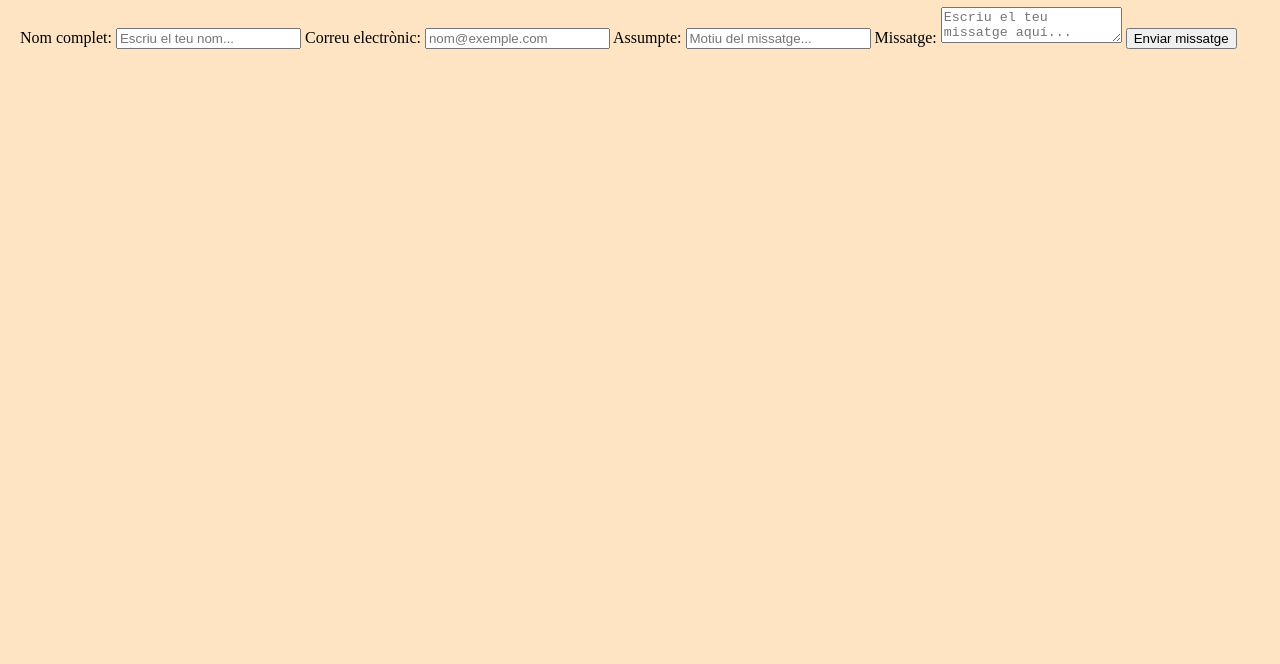
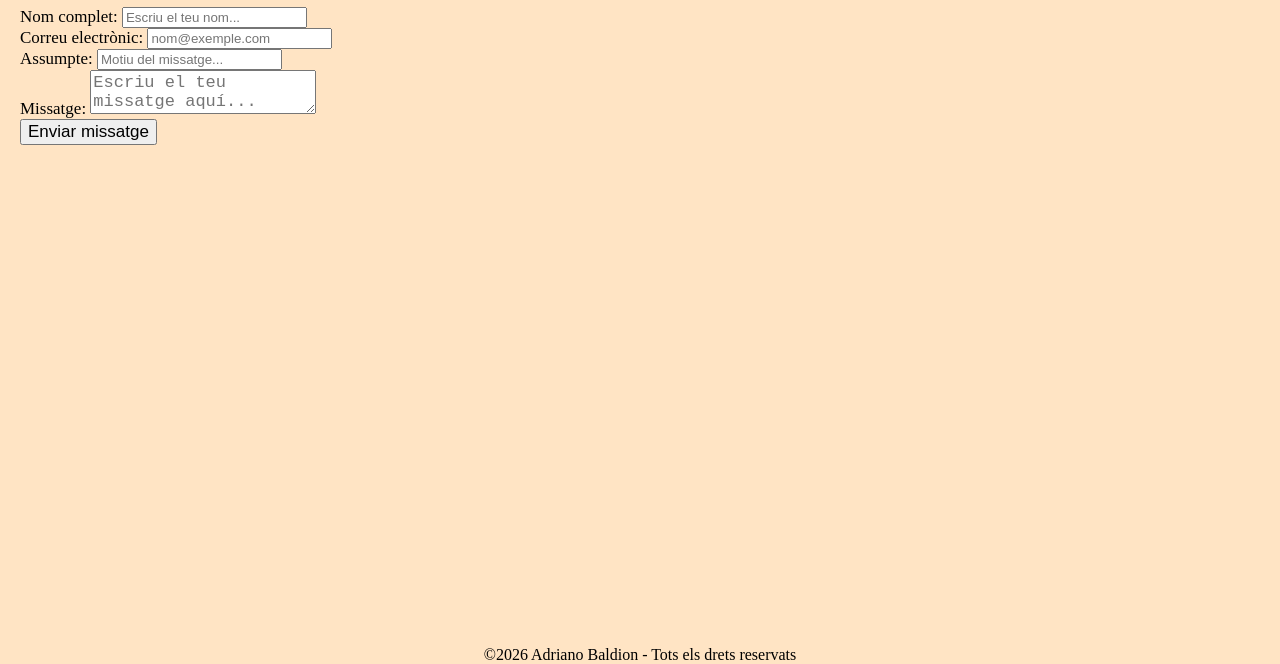
Before and after one commit to doaseo12-design/El-meu-portfoli, a plain HTML site: page pages/contacte.html in a window 1280 px wide. Shown: the part 136-800 px from the top of the page. Drawn offline with Linux system fonts and the light colour scheme.

Commit message:
Formulario terminado

```diff
--- a/CSS/styles.css
+++ b/CSS/styles.css
@@ -104,6 +104,19 @@ th, .hora{
     background-color: rgb(238, 45, 222);
 }
 
+/*formulario*/
+form{
+    font-size: 17px;
+}
+
+form textarea{
+    font-size: 17px;
+}
+
+form button{
+    font-size: 17px;;
+}
+
 /*pie de pagina*/
 footer{
     position: fixed;
--- a/pages/contacte.html
+++ b/pages/contacte.html
@@ -14,26 +14,28 @@
                         <li><a href="./categories.html" class="encabezado"><strong>Categories</strong></a></li>
                         <li><a href="./sobre_mi.html" class="encabezado"><strong>Sobre mi</strong></a></li>
                         <li><a href="./estudis.html" class="encabezado"><strong>Estudis</strong></a></li>
+                        <li><a href="./contacte.html" class="encabezado"><strong>Contacte</strong></a></li>
                     </ul>
                 </nav>
             </header>
             <h1>Contacta amb mi</h1>
                 <div>
                     <form>
-                        <label>Nom complet:</label>
-                        <input type="text" placeholder="Escriu el teu nom...">
+                        <label for="nom">Nom complet:</label>
+                        <input type="text" id="nom" name="nom" placeholder="Escriu el teu nom..." required><br>
 
-                        <label>Correu electrònic:</label>
-                        <input type="email" placeholder="nom@exemple.com">
+                        <label for="correu">Correu electrònic:</label>
+                        <input type="email" name="correu" id="correu" placeholder="nom@exemple.com" required><br>
 
-                        <label>Assumpte:</label>
-                        <input type="text" placeholder="Motiu del missatge...">
+                        <label for="assumpte">Assumpte:</label>
+                        <input type="text" name="assumpte" id="assumpte" placeholder="Motiu del missatge..." required><br>
 
-                        <label>Missatge:</label>
-                        <textarea placeholder="Escriu el teu missatge aquí..."></textarea>
+                        <label for="missatge">Missatge:</label>
+                        <textarea id="missatge" name="missatge" placeholder="Escriu el teu missatge aquí..." required></textarea><br>
 
                         <button type="submit">Enviar missatge </button>
                     </form>
                 </div>
+            <footer>&copy2026 Adriano Baldion - Tots els drets reservats</footer>
         </body>
     </html>
```
Also changed, not shown: index.html (+1 -0 lines), pages/categories.html (+1 -0 lines), pages/estudis.html (+2 -0 lines), pages/sobre_mi.html (+1 -0 lines).
